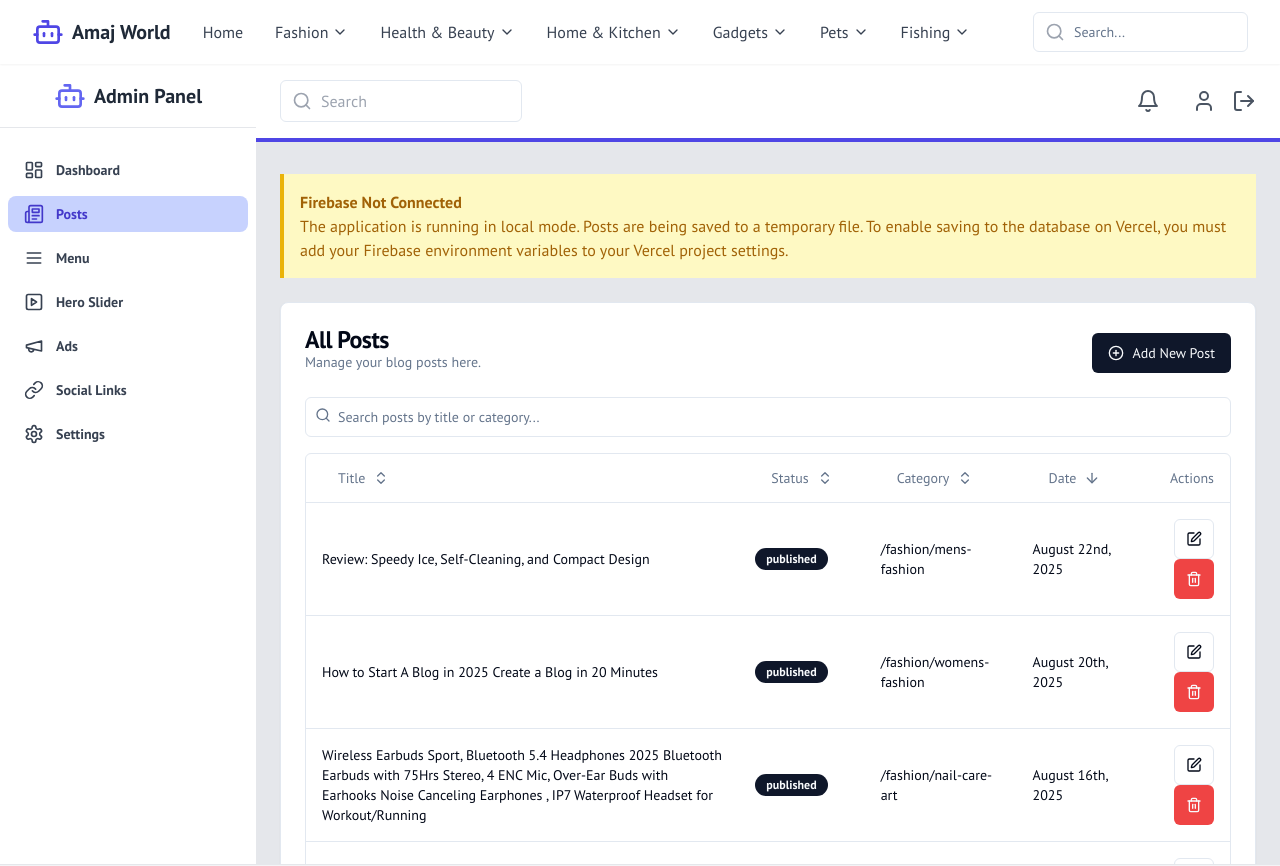
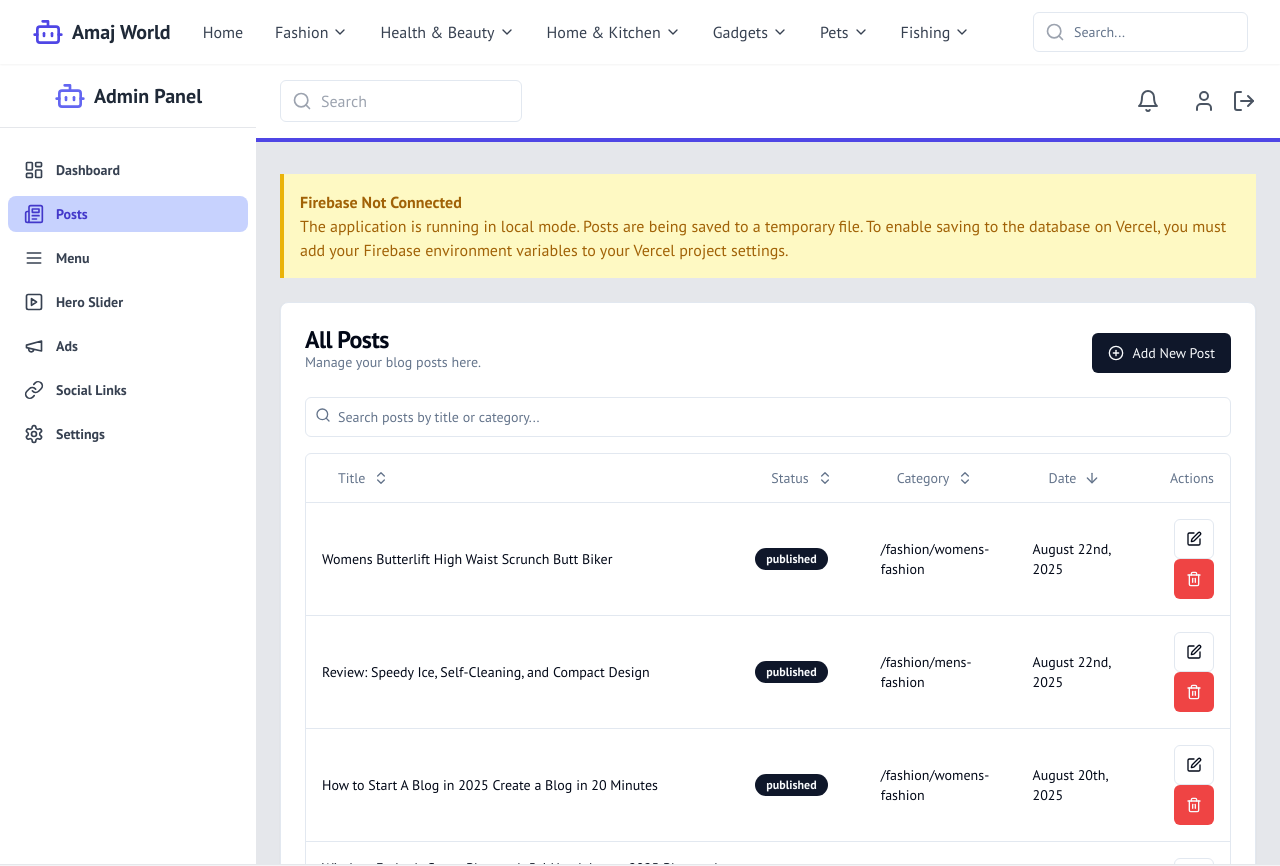
Before and after one commit to amajworld/amaj-world-project, a Next.js app: page /admin/posts in a window 1280 px wide. Shown: the top 866 px of the page. Built offline with nearby package versions, Linux system fonts and the light colour scheme.

Commit message:
এটা আগে করা ছিল ত যাই হোক আমি এখন কি করতে পারি?

```diff
--- a/src/app/admin/posts/page.tsx
+++ b/src/app/admin/posts/page.tsx
@@ -52,6 +52,7 @@ export default function PostsListPage() {
     if (window.confirm('Are you sure you want to delete this post? This cannot be undone.')) {
       try {
         await deleteDocument('posts', postToDelete.id);
+        // Trigger revalidation after deleting
         await revalidatePostPaths(postToDelete.slug, postToDelete.category);
         setPosts(posts.filter((post) => post.id !== postToDelete.id));
       } catch (error) {
--- a/src/data/posts.json
+++ b/src/data/posts.json
@@ -94,5 +94,19 @@
     "seoDescription": "",
     "tags": [],
     "id": "1755853414864a8tlhr6"
+  },
+  {
+    "title": " Womens Butterlift High Waist Scrunch Butt Biker ",
+    "slug": "womensbutterlifthighwaistscrunchbuttbiker",
+    "content": "<img src=\"https://blogger.googleusercontent.com/img/b/R29vZ2xl/AVvXsEiRheq_Zkgsk-l7euv3S-Doqcxc1EoLmzH22YsZdAJnIUHwVbraCcoPq-92b0caS70reXYdEkYRhvTNtfaNpTJ_vNo9nrMQZQVss9a48DsZKaGw1Sp9PZwrjZIg96cNLelLcuom_JuL8LQFYGbVuYbNAbeRdNBa5Hy_hfbZhrlOVsZoGpVKM1UBpqZv7AY/w260-h640/Untitled%20project-Layer%203%20(2).jpeg\">",
+    "category": "/fashion/womens-fashion",
+    "date": "2025-08-22T09:52:32.397Z",
+    "views": 0,
+    "imageUrl": "https://blogger.googleusercontent.com/img/b/R29vZ2xl/AVvXsEiRheq_Zkgsk-l7euv3S-Doqcxc1EoLmzH22YsZdAJnIUHwVbraCcoPq-92b0caS70reXYdEkYRhvTNtfaNpTJ_vNo9nrMQZQVss9a48DsZKaGw1Sp9PZwrjZIg96cNLelLcuom_JuL8LQFYGbVuYbNAbeRdNBa5Hy_hfbZhrlOVsZoGpVKM1UBpqZv7AY/w260-h640/Untitled%20project-Layer%203%20(2).jpeg",
+    "status": "published",
+    "seoTitle": "",
+    "seoDescription": "",
+    "tags": [],
+    "id": "17558563514668wgtdfg"
   }
 ]
```
Also changed, not shown: src/app/actions/revalidateActions.ts (line endings or trailing spaces).
